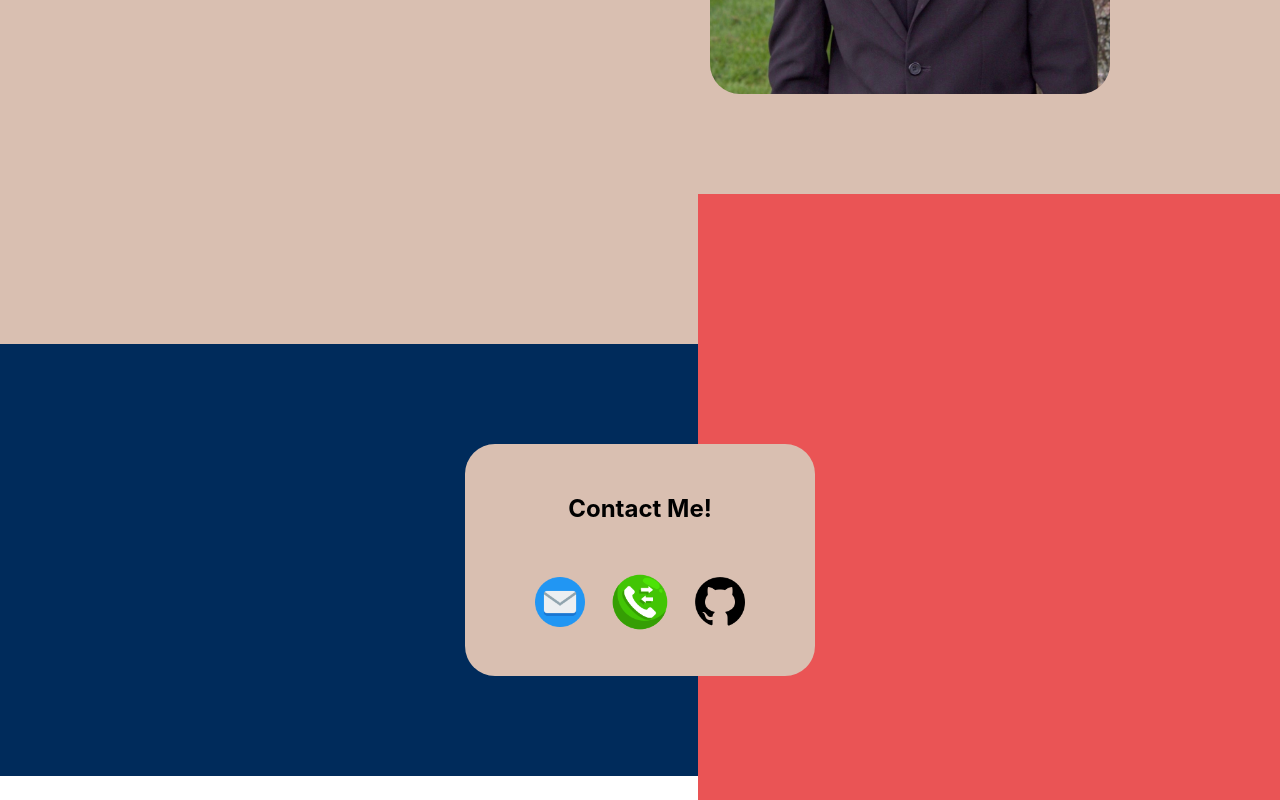
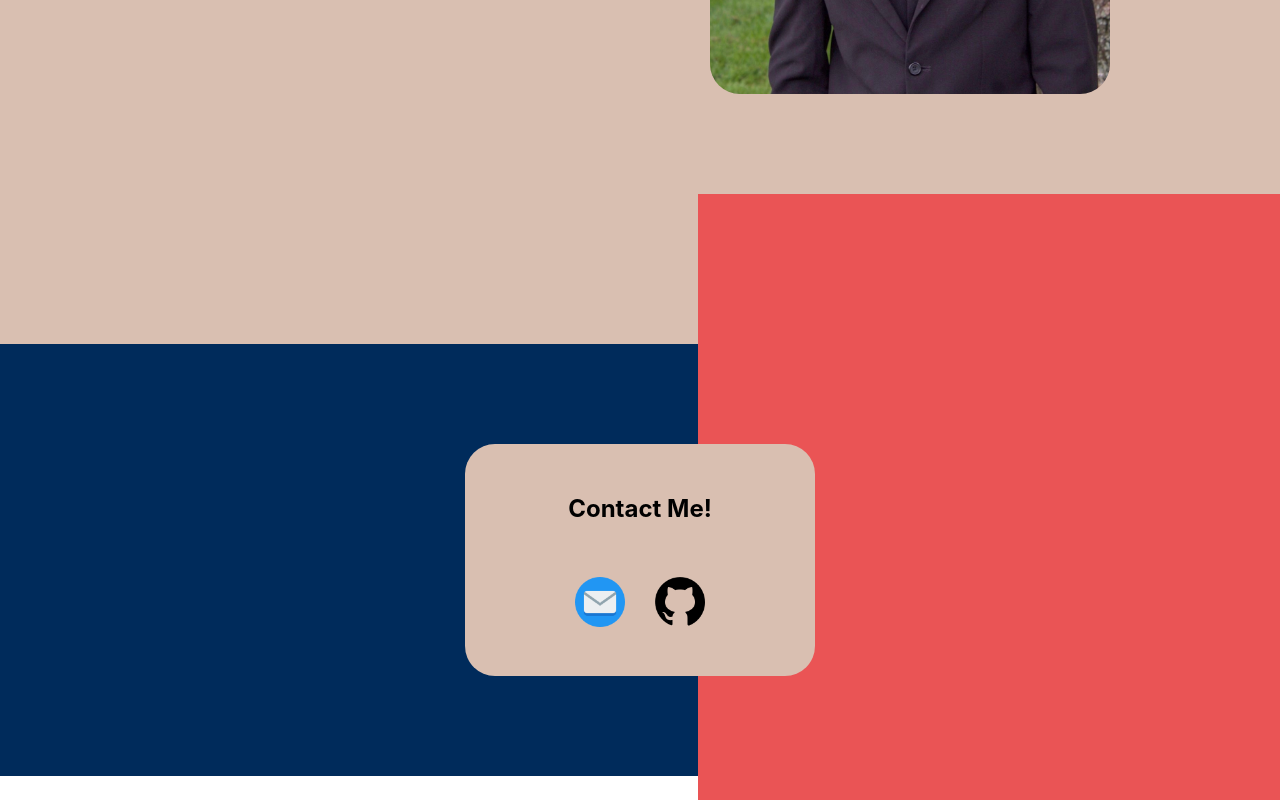
Before and after one commit to TheWiseSailor/JR.DEV, a React (Create React App) app: page / in a window 1280 px wide. Shown: the part 1370-2170 px from the top of the page. Built offline with nearby package versions, Linux system fonts and the light colour scheme.

Commit message:
contacts and socials updated

```diff
--- a/src/Components/Contact/Contact.css
+++ b/src/Components/Contact/Contact.css
@@ -61,7 +61,7 @@
 }
 
 .form-container button:hover {
-  background-color: #61bd23;
+  background-color: rgb(0, 112, 115);
 }
 
 .SuccessMessageBackground {
--- a/src/Components/HomePage/Socials/Socials.js
+++ b/src/Components/HomePage/Socials/Socials.js
@@ -19,13 +19,11 @@ const Social = () => {
         <h2>Contact Me!</h2>
         <div className="social-icons">
 
-          <a href="mailto:Hollylynne16@gmail.com" target="_blank" rel="noopener noreferrer">
+          <a href="mailto:Rudasilljosephr@gmail.com" target="_blank" rel="noopener noreferrer">
             <img src={mailIcon} alt="Email" />
           </a>
-          <a href="asdadw" onClick={handleCall}>
-                    <img src={phoneIcon} alt="Phone" />
-                </a>
-          <a href="https://www.instagram.com/_.holllayyy/" target="_blank" rel="noopener noreferrer">
+
+          <a href="https://github.com/TheWiseSailor" target="_blank" rel="noopener noreferrer">
             <img src={github} alt="github" />
           </a>
 
```
